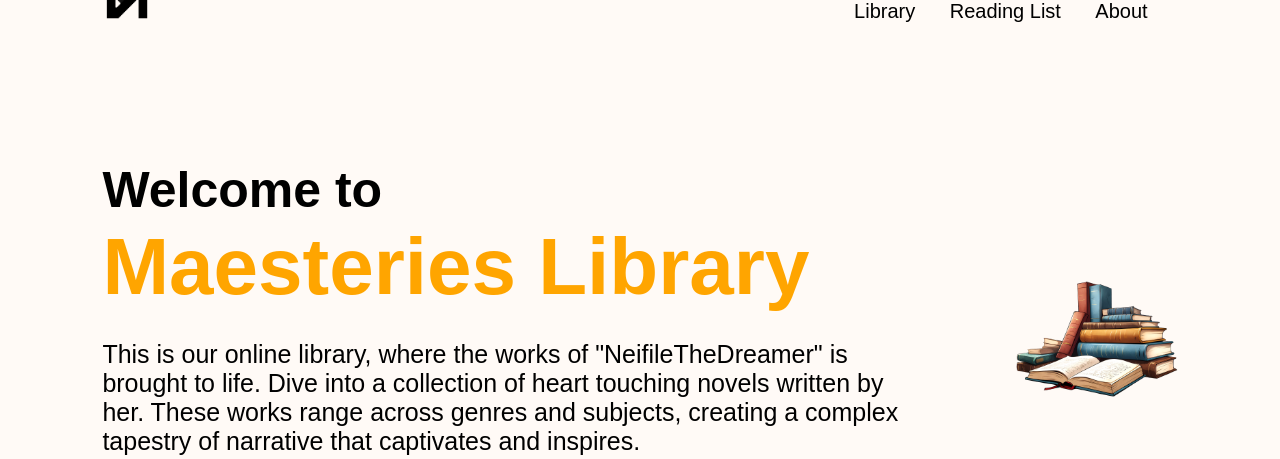
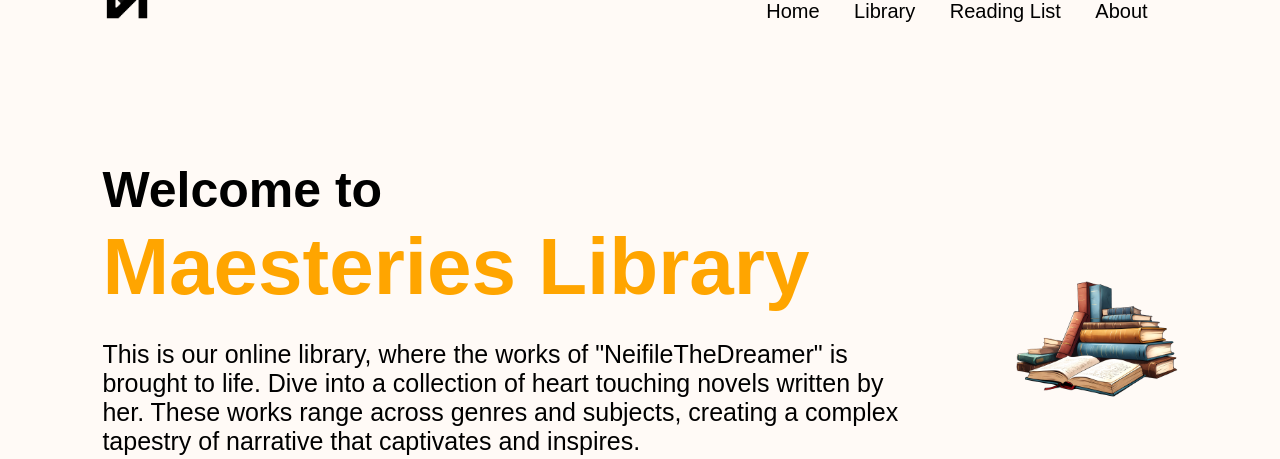
Before and after one commit to maesteries/Maesteries, a PHP site: page / in a window 1280 px wide. Shown: the part 57-516 px from the top of the page. Run offline with PHP 8.4, Linux system fonts and the light colour scheme.

Commit message:
Update index.php

```diff
--- a/hanahmae_espineda_finalproject/index.php
+++ b/hanahmae_espineda_finalproject/index.php
@@ -217,6 +217,7 @@
         <a href="index.php"><img src="images/logo.png" class="logo"></a>
             <nav>
                 <ul id="menuList">
+                    <li><a href="index.php">Home</a></li>
                     <li><a href="books.php">Library</a></li>
                     <li><a href="main.php">Reading List</a></li>
                     <li><a href="about.php">About</a></li>
```
